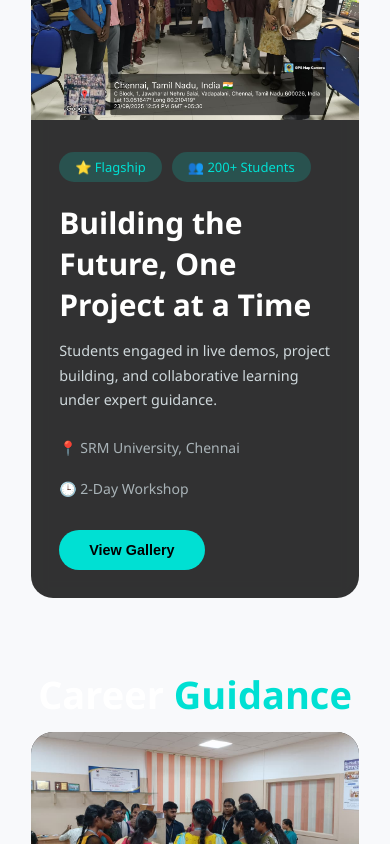
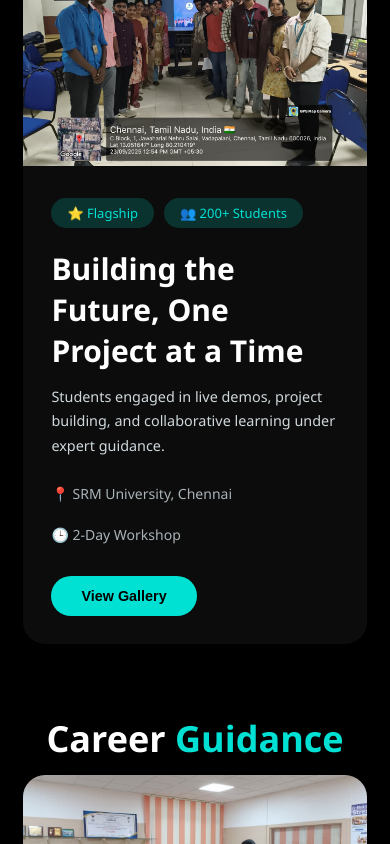
Before and after one commit to projeniusbackup25/ProJenius-frontend-2.1.26-dinesh, a React (Create React App) app: page /workshops in a window 390 px wide. Shown: the part 1280-2124 px from the top of the page. Built offline with nearby package versions, Linux system fonts and the light colour scheme.

Commit message:
Update FeaturedWorkshop.css

```diff
--- a/src/components/FeaturedWorkshop.css
+++ b/src/components/FeaturedWorkshop.css
@@ -1,8 +1,47 @@
+/* ================= GLOBAL FIX ================= */
+html,
+body,
+#root {
+  margin: 0;
+  padding: 0;
+  background: #000;
+  overflow-x: hidden;
+  overflow-y: auto;
+}
+
+/* ================= BACKGROUND VIDEO ================= */
+.fw-bg-video-wrapper {
+  position: fixed;
+  top: 0;
+  left: 0;
+  width: 100%;
+  height: 100svh; /* Mobile-safe viewport */
+  z-index: -3;
+  overflow: hidden;
+}
+
+.fw-bg-video {
+  width: 100%;
+  height: 100%;
+  object-fit: cover;
+}
+
+/* Dark overlay */
+.fw-bg-overlay {
+  position: fixed;
+  inset: 0;
+  background: rgba(0, 0, 0, 0.65);
+  z-index: -2;
+}
+
 /* ================= ROOT SECTION ================= */
 .featured-workshop {
-  padding: 60px 8%;
+  position: relative;
+  z-index: 1;
+  min-height: 100vh;
+  padding: 120px 8% 60px; /* top padding prevents scroll jump */
+  background: transparent;
   color: #fff;
-  background: transparent;
 }
 
 /* ================= LABEL ================= */
@@ -40,16 +79,14 @@
   max-width: 1200px;
   margin: 0 auto 70px;
   display: flex;
-  gap: 0;
   background: rgba(15, 15, 15, 0.85);
   border-radius: 22px;
   overflow: hidden;
   backdrop-filter: blur(8px);
-  transition: transform 0.35s ease, box-shadow 0.35s ease;
 
-  /* ENTRY ANIMATION */
   opacity: 0;
   animation: fw-center-slide 1s ease forwards;
+  transition: transform 0.4s ease, box-shadow 0.4s ease;
 }
 
 /* ================= ENTRY DIRECTION ================= */
@@ -69,7 +106,7 @@
   }
 }
 
-/* ================= PARTICLE GLOW (2ND IMAGE STYLE) ================= */
+/* ================= GLOW EFFECT ================= */
 .fw-card::after {
   content: "";
   position: absolute;
@@ -86,7 +123,6 @@
   z-index: -1;
 }
 
-/* ================= HOVER EFFECT ================= */
 .fw-card:hover::after {
   opacity: 1;
 }
@@ -102,11 +138,8 @@
 .fw-left,
 .fw-right {
   flex: 1;
-  position: relative;
-  z-index: 1;
 }
 
-/* ================= IMAGE ================= */
 .fw-img {
   width: 100%;
   height: 100%;
@@ -116,7 +149,6 @@
 /* ================= CONTENT ================= */
 .fw-right {
   padding: 42px;
-  text-align: left;
 }
 
 /* ================= TAGS ================= */
@@ -135,20 +167,18 @@
   font-size: 13px;
 }
 
-/* ================= HEADING ================= */
+/* ================= TEXT ================= */
 .fw-heading {
   font-size: 30px;
   margin-bottom: 14px;
 }
 
-/* ================= TEXT ================= */
 .fw-text {
   color: #cfd8dc;
   margin-bottom: 26px;
   line-height: 1.7;
 }
 
-/* ================= INFO ================= */
 .fw-info {
   display: flex;
   gap: 22px;
@@ -157,7 +187,7 @@
   flex-wrap: wrap;
 }
 
-/* ================= BUTTONS ================= */
+/* ================= BUTTON ================= */
 .fw-buttons {
   display: flex;
   gap: 16px;
@@ -171,24 +201,35 @@
   border: none;
   font-weight: 600;
   cursor: pointer;
-  transition: transform 0.3s ease, box-shadow 0.3s ease;
 }
 
 .fw-btn-primary:hover {
-  transform: translateY(-4px);
   box-shadow: 0 0 20px rgba(0, 255, 242, 0.5);
 }
 
-/* ================= ALTERNATE LAYOUT ================= */
+/* ================= REVERSE ================= */
 .fw-card.reverse {
   flex-direction: row-reverse;
 }
 
-/* ================= RESPONSIVE ================= */
+/* ================= MOBILE ================= */
 @media (max-width: 900px) {
+  .featured-workshop {
+    padding: 100px 6% 50px;
+  }
+
   .fw-card,
   .fw-card.reverse {
     flex-direction: column;
+    transform: translateY(40px);
+    animation: fw-mobile-fade 0.9s ease forwards;
+  }
+
+  @keyframes fw-mobile-fade {
+    to {
+      transform: translateY(0);
+      opacity: 1;
+    }
   }
 
   .fw-right {
@@ -196,6 +237,6 @@
   }
 
   .fw-title {
-    font-size: 38px;
+    font-size: 36px;
   }
 }
```
